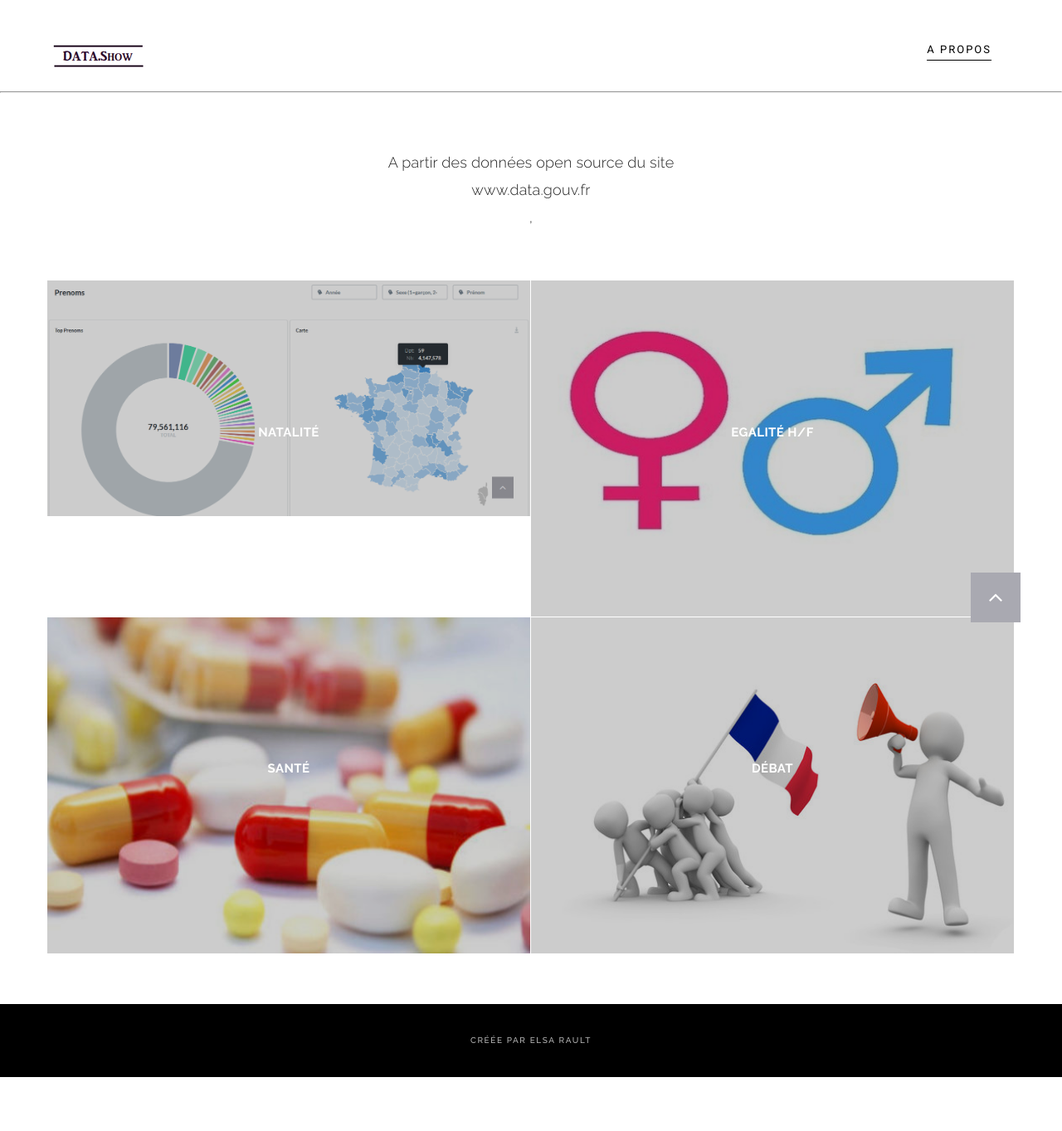
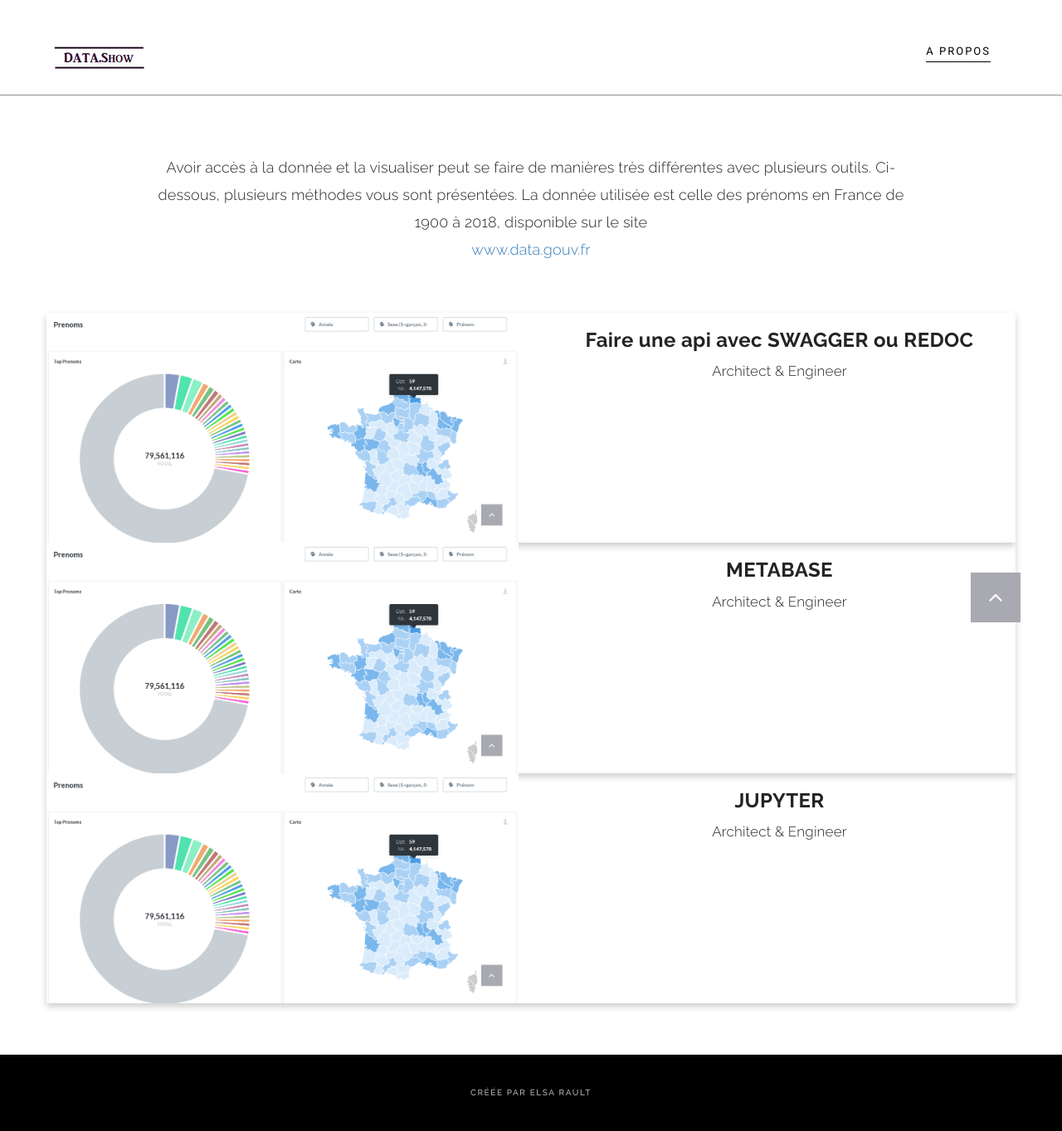
Before and after one commit to elsa02/datashow, a Django app: page /home/ in a window 1280 px wide. Shown: the whole page at 83% size. Before the commit the page ends 1298 px from the top, so only its background shows below. Run offline with Django 3.2, Linux system fonts and the light colour scheme; some libraries are stand-ins or nearby versions.

Commit message:
Add some html and css code for home page

```diff
--- a/datashow/urls.py
+++ b/datashow/urls.py
@@ -14,11 +14,18 @@
     2. Add a URL to urlpatterns:  path('blog/', include('blog.urls'))
 """
 from django.contrib import admin
+from django.conf.urls import url
 from django.urls import include, path
 from django.views.generic.base import RedirectView
+from rest_framework import permissions
+from rest_framework_swagger.views import get_swagger_view
+
+schema_view = get_swagger_view(title='Pastebin API')
 
 urlpatterns = [
+    path('api/',include('api.urls')),
     path('prenoms/', include('prenoms.urls')),
     path('home/', include('home.urls')),
+    url(r'^swagger/$', schema_view),
     path('', RedirectView.as_view(url='/home/')),
 ]
--- a/home/templates/home/index.html
+++ b/home/templates/home/index.html
@@ -4,67 +4,59 @@
 {% block content %}
 
 <section id="portfolio">
+
 	<div class="container">
 		<div class="row">
 			<div class="col-lg-12 text-center">
 				<div class="section-title">
-						<p>A partir des données open source du site <br>www.data.gouv.fr</br>, </p>
+					<p>Avoir accès à la donnée et la visualiser peut se faire de manières très différentes avec plusieurs outils. Ci-dessous, plusieurs méthodes vous sont présentées. La donnée utilisée est celle des prénoms en France de 1900 à 2018, disponible sur le site <a href="https://www.data.gouv.fr/fr/datasets/ficher-des-prenoms-de-1900-a-2018/"><br>www.data.gouv.fr</br></a></p>
 				</div>
 			</div>
 		</div>
-			<div class="row row-0-gutter">
-				<!-- start portfolio item -->
-				<div class="col-md-6 col-0-gutter">
-					<div class="ot-portfolio-item">
-						<figure class="effect-bubba">
+		<div class="row bottom-buffer">
+			<div class="card">
 				<a href="/prenoms">
-								<img src={% static "images/demo/prenoms.PNG" %} alt="img02" class="img-responsive" />
-								<figcaption>
-									<h2>Natalité</h2>
-								</figcaption>
-							</a>
-						</figure>
+					<div class="row">
+						<div class="col-lg-6">
+							<img src="{% static "images/demo/prenoms.PNG" %}" alt="Metabase" style="width:100%">
+						</div>
+						<div class="col-lg-6 text-center">
+                                              		<h3><b>Faire une api avec SWAGGER ou REDOC</b></h3>
+                                                	<p>Architect & Engineer</p>
 						</div>
                                         </div>
-				<!-- end portfolio item -->
-				<!-- start portfolio item -->
-				<div class="col-md-6 col-0-gutter">
-					<div class="ot-portfolio-item">
-						<figure class="effect-bubba">
-							<img src={% static "images/demo/symbole_sexe.jpg" %} alt="img02" class="img-responsive" />
-							<figcaption>
-								<h2>Egalité H/F</h2>
-							</figcaption>
-						</figure>
+				</a>
 			</div>
 		</div>
-				<!-- end portfolio item -->
+		<div class="row bottom-buffer">
+                        <div class="card">
+                                <a href="/prenoms">
+                                        <div class="row">
+                                                <div class="col-lg-6">
+                                                        <img src="{% static "images/demo/prenoms.PNG" %}" alt="Metabase" style="width:100%">
                                                 </div>
-			<div class="row row-0-gutter">
-				<!-- start portfolio item -->
-				<div class="col-md-6 col-0-gutter">
-					<div class="ot-portfolio-item">
-						<figure class="effect-bubba">
-							<img src={% static "images/demo/taille-medicaments.jpg" %} alt="img02" class="img-responsive" />
-							<figcaption>
-								<h2>Santé</h2>
-							</figcaption>
-						</figure>
+                                                <div class="col-lg-6 text-center">
+                                                        <h3><b>METABASE</b></h3>
+                                                        <p>Architect & Engineer</p>
                                                 </div>
                                         </div>
-				<!-- end portfolio item -->
-				<!-- start portfolio item -->
-				<div class="col-md-6 col-0-gutter">
-					<div class="ot-portfolio-item">
-						<figure class="effect-bubba">
-							<img src={% static "images/demo/debat.jpg" %} alt="img02" class="img-responsive" />
-							<figcaption>
-								<h2>Débat</h2>
-							</figcaption>
-						</figure>
+                                </a>
                         </div>
                 </div>
-				<!-- end portfolio item -->
+		<div class="row bottom-buffer">
+                        <div class="card">
+                                <a href="/prenoms">
+                                        <div class="row">
+                                                <div class="col-lg-6">
+                                                        <img src="{% static "images/demo/prenoms.PNG" %}" alt="Metabase" style="width:100%">
+                                                </div>
+                                                <div class="col-lg-6 text-center">
+                                                        <h3><b>JUPYTER</b></h3>
+                                                        <p>Architect & Engineer</p>
+                                                </div>
+                                        </div>
+                                </a>
+                        </div>
                 </div>
 	</div><!-- container -->
 </section>
--- a/prenoms/templates/prenoms/index.html
+++ b/prenoms/templates/prenoms/index.html
@@ -3,13 +3,14 @@
 
 {% block content %}
 
+<p align="center">
 	<iframe
     	src="{{iframeUrl}}"
     	frameborder="0"
-    width="100%"
+    	width="80%"
     	height="1600"
     	allowtransparency
 	></iframe>
-
+</p>
 
 {% endblock content %}
--- a/static/css/style.css
+++ b/static/css/style.css
@@ -684,3 +684,17 @@
     font-size: 20px;
 }
 }
+
+.card {
+  box-shadow: 0 4px 8px 0 rgba(0,0,0,0.2);
+  transition: 0.3s;
+  width: 100%;
+}
+
+.card:hover {
+  box-shadow: 0 8px 16px 0 rgba(0,0,0,0.2);
+}
+
+.container {
+  padding: 2px 16px;
+}
```
Also changed, not shown: datashow/settings.py (+7 -0 lines). Lines whose indentation alone changed are shown as unchanged.
